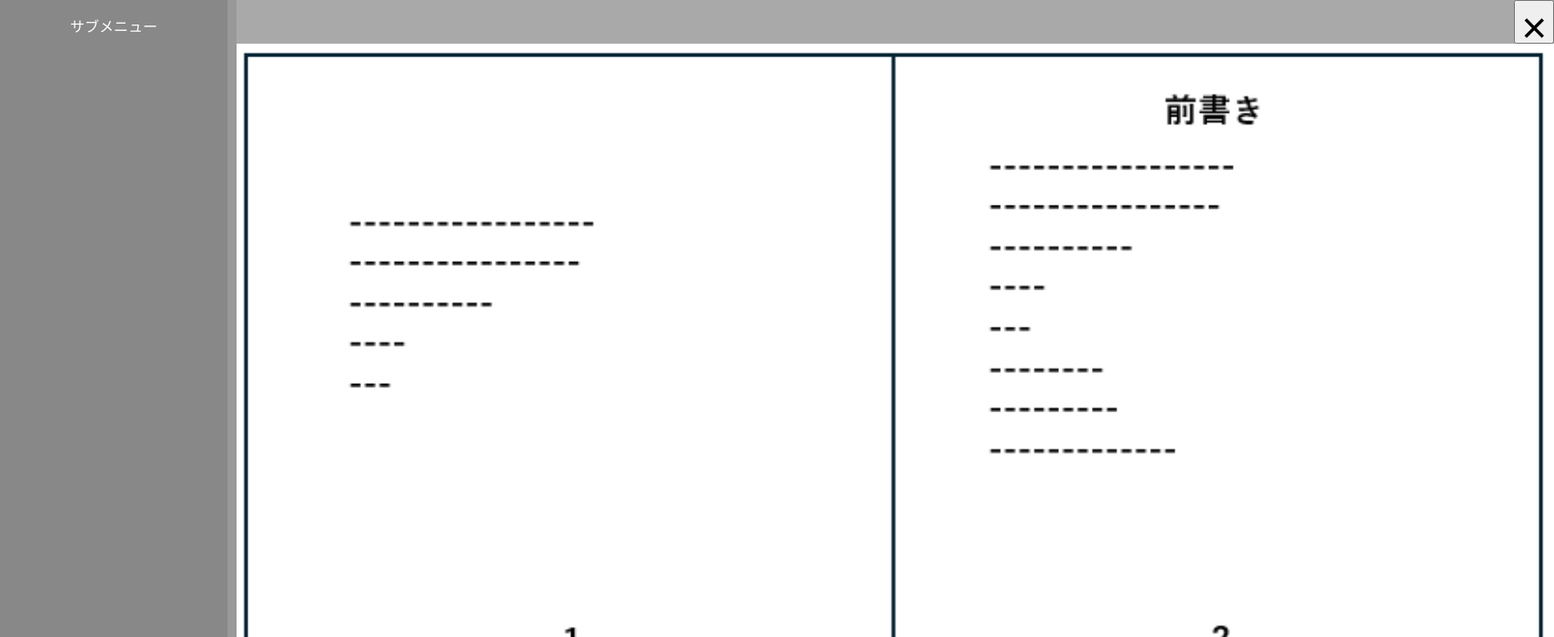
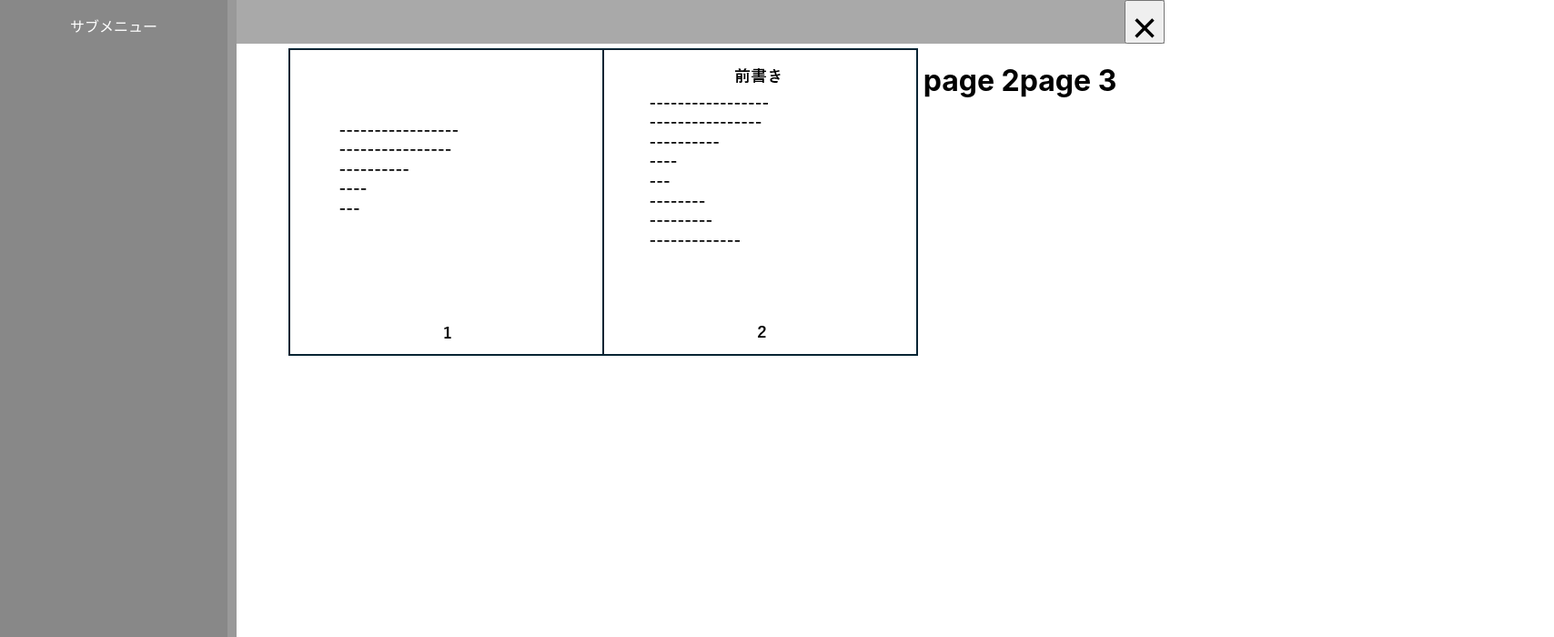
Before and after one commit to KagoshimaKazuya/agile-design, a React (Create React App) app: page / in a window 1280 px wide. Both pictures are taken after a click on the button 421 px from the left and 169 px from the top of the page. Shown: the top 700 px of the page at 91% size, 1708 px wide, since content can reach past the window. Built offline with nearby package versions, Linux system fonts and the light colour scheme.

Commit message:
サイドメニューとコンテンツを別ファイルに分割

```diff
--- a/src/App.css
+++ b/src/App.css
@@ -1,38 +1,20 @@
-.App {
-  text-align: center;
+.whole{
+  display: flex;
+  min-height: 100vh;
+  background-color: #999;
 }
 
-.App-logo {
-  height: 40vmin;
-  pointer-events: none;
+.content{
+  flex: 1;
+  background-color: #eee;
+  text-align: center;
+  margin-left: 10px;
 }
 
-@media (prefers-reduced-motion: no-preference) {
-  .App-logo {
-    animation: App-logo-spin infinite 20s linear;
-  }
+.leftNavigation{
+  width: 250px;
+  min-width: 250px;
+  text-align:center;
+  background-color: #888;
+  color: #fff;
 }
-
-.App-header {
-  background-color: #282c34;
-  min-height: 100vh;
-  display: flex;
-  flex-direction: column;
-  align-items: center;
-  justify-content: center;
-  font-size: calc(10px + 2vmin);
-  color: white;
-}
-
-.App-link {
-  color: #61dafb;
-}
-
-@keyframes App-logo-spin {
-  from {
-    transform: rotate(0deg);
-  }
-  to {
-    transform: rotate(360deg);
-  }
-}
--- a/src/App.js
+++ b/src/App.js
@@ -2,12 +2,23 @@
 import {Top} from './Top';
 import {Content} from './Content';
 import {useState} from "react";
+import "./App.css";
+import { SideMenu } from './SideMenu';
 
 function App() {
   const [pageName, setPageName] = useState("Top");
 
   return (
     <>
+      <div className='whole'>
+        <div className="leftNavigation">
+          <SideMenu
+
+          />
+        </div>
+
+        <div className="content">
+
           {pageName === "Top" &&
             <Top
               setPageName = {setPageName}
@@ -18,7 +29,13 @@ function App() {
               setPageName = {setPageName}
             />
           }
+
+        </div>
+
+      </div>
     </>
+
+
     // <div className="App">
     //   <header className="App-header">
     //     <img src={logo} className="App-logo" alt="logo" />
--- a/src/Content.js
+++ b/src/Content.js
@@ -1,5 +1,6 @@
 import page01 from './img/01.png';
 import './Content.css'
+import { useState } from 'react';
 
 export const Content = (props) => {
     const { setPageName } = props;
@@ -8,12 +9,9 @@ export const Content = (props) => {
     }
     return(
         <>
-            <div className="main">
-                <div className="leftNavigation">
-                    <p>サブメニュー</p>
 
-                </div>
-                <div className="content">
+
+
 
 
                     <div className="contentheader">
@@ -21,23 +19,36 @@ export const Content = (props) => {
                     </div>
 
                     <div className="reader">
-                        <img src={page01} alt="img"/>
+                        <div id="page-1" class="page active">
+                            <img src={page01} alt="img"/>
+                        </div>
+
+                        <div id="page-2" class="page">
+                            <h1>page 2</h1>
+                        </div>
+
+                        <div id="page-2" class="page">
+                            <h1>page 3</h1>
+                        </div>
+
+
                     </div>
+
                     <footer>
                         <div className="arrowgramleft">
-                            <button><font size="5">◀</font></button>
+                            <button id ="prevPageBtn"><font size="5">◀</font></button>
                         </div>
 
                         <div className="pages">
-                            <p>ページ数</p>
+                            <p>p<span id="currentPageDisplay">1</span> </p>
                         </div>
 
                         <div className="arrowgramright">
-                            <button><font size="5">▶</font></button>
+                            <button id ="nextPageBtn"><font size="5">▶</font></button>
                         </div>
                     </footer>
-                </div>
-            </div>
+
+
         </>
     );
 };
--- /dev/null
+++ b/src/SideMenu.js
@@ -0,0 +1,13 @@
+import './SideMenu.css';
+import {useState} from "react";
+
+export const SideMenu = () => {
+
+    return(
+        <>
+
+                <p>サブメニュー</p>
+
+        </>
+    );
+};
--- a/src/Top.css
+++ b/src/Top.css
@@ -1,23 +1,4 @@
-.main{
-    display: flex;
-    min-height: 100vh;
-    background-color: #999;
-}
 
-.leftNavigation{
-    width: 250px;
-    min-width: 250px;
-    text-align:center;
-    background-color: #888;
-    color: #fff;
-}
-
-.content{
-    flex: 1;
-    background-color: #eee;
-    text-align: center;
-    margin-left: 10px;
-}
 
 .search-area{
     margin: 8px;
--- a/src/Top.js
+++ b/src/Top.js
@@ -12,14 +12,9 @@ export const Top = (props) => {
 
     return(
         <>
-            <div className="main">
 
-                <div className="leftNavigation">
-                    <p>サブメニュー</p>
 
-                </div>
 
-                <div className="content">
 
 
                     <div className="search-area">
@@ -44,8 +39,8 @@ export const Top = (props) => {
 
                     </div>
 
-                </div>
-            </div>
+
+
         </>
     );
 };
```
Also changed, not shown: src/SideMenu.css (added). Lines whose indentation alone changed are shown as unchanged.
